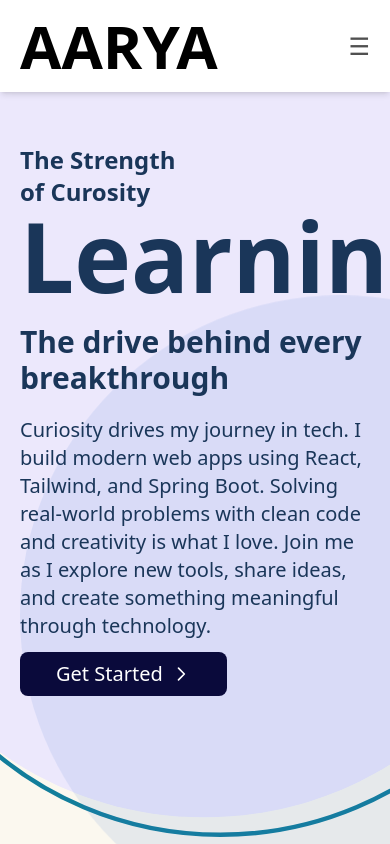
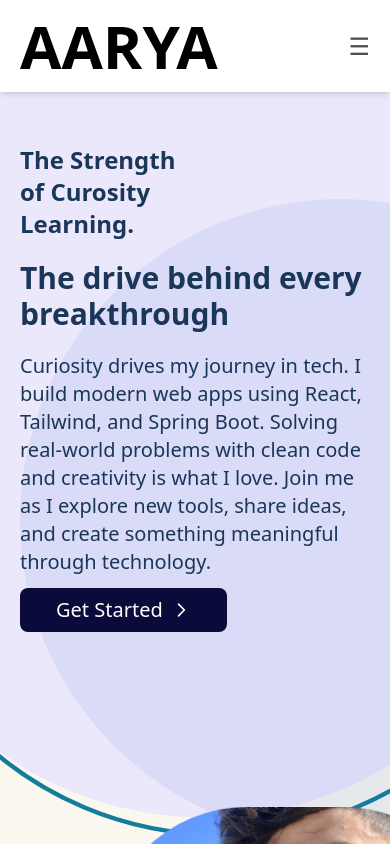
Before and after one commit to aaryae/Portfolio, a React (Vite) app: page / in a window 390 px wide. Shown: the top 844 px of the page. Built offline with nearby package versions, Linux system fonts and the light colour scheme.

Commit message:
fix: responsive bug fix

```diff
--- a/src/components/Hero.jsx
+++ b/src/components/Hero.jsx
@@ -62,7 +62,7 @@ export default function Hero() {
             The Strength <br />
             of Curosity
             <br />
-            <span className="text-8xl relative">
+            <span className="md:text-8xl text-2xl relative">
               Learning.
               <span className="absolute left-0 p-80 bg-[#306dcf] rounded-full -z-50 opacity-10 animate-float"></span>
             </span>
```
